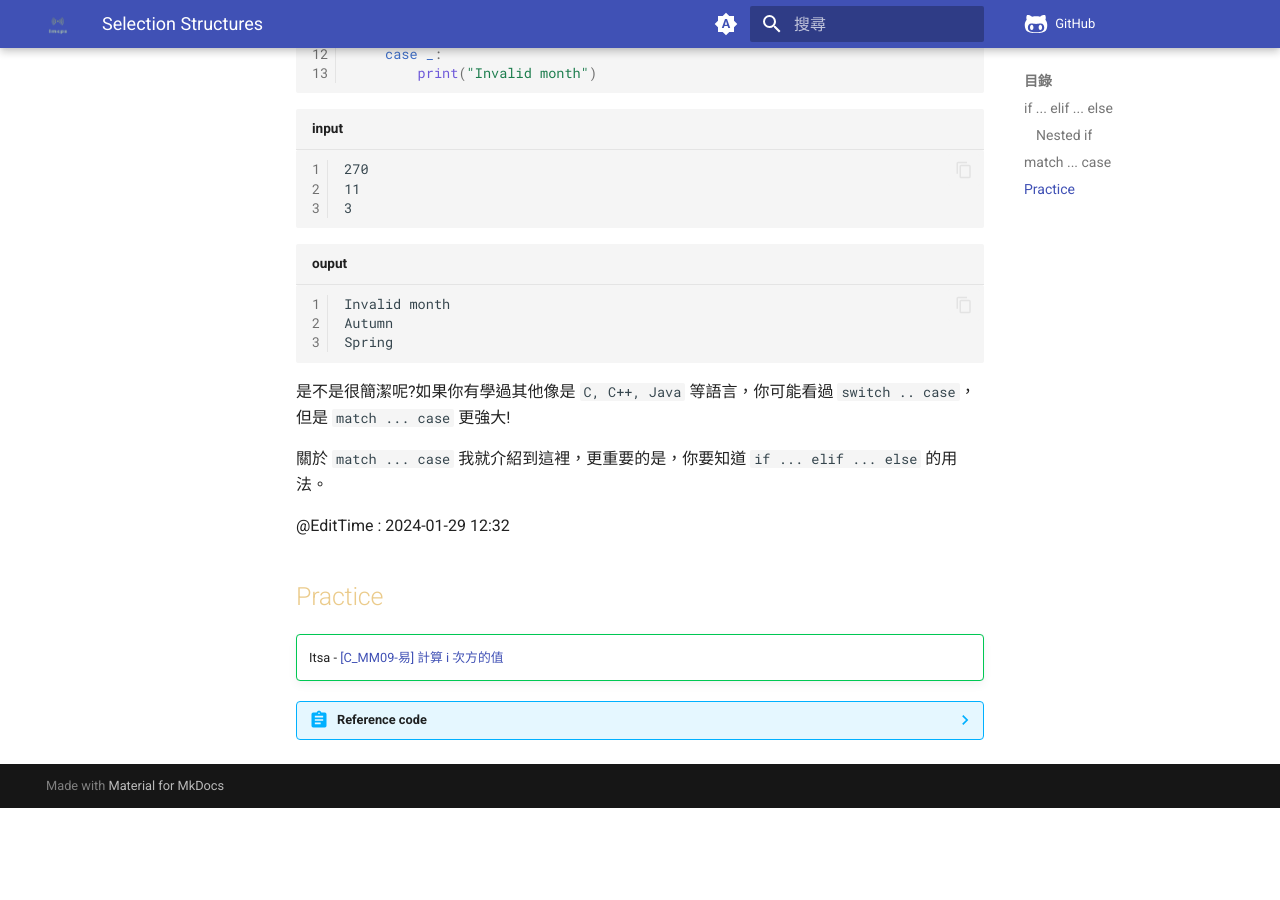
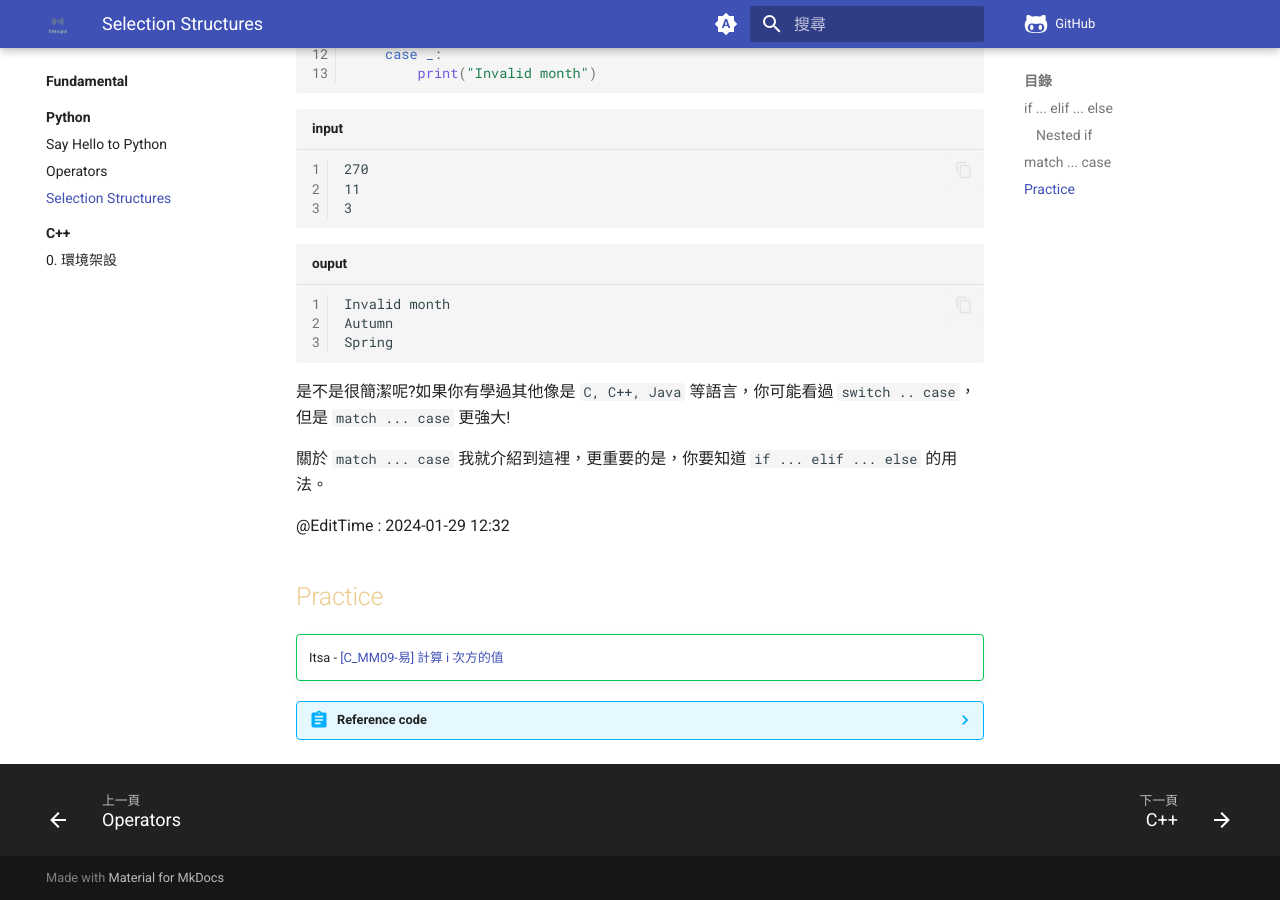
Before and after one commit to cheung4843/ZestAlgo, an MkDocs documentation site: the page built from docs/fundamental/python/selection_structures.md, in a window 1280 px wide and 900 px high, scrolled down 5614 px. Built offline with MkDocs 1.6.1 and Material for MkDocs 9.7.7, drawn with Linux system fonts in a browser that asks for light colours; comment, search, counter and statistics services are not loaded; before the commit the page ends 6422 px from its top, so only the background shows below that.

Commit message:
modified: mkdosc.yml

```diff
--- a/mkdocs.yml
+++ b/mkdocs.yml
@@ -9,6 +9,7 @@
       - fundamental/python/index.md
       - Say Hello to Python: fundamental/python/say_hello.md
       - Operators: fundamental/python/operators.md
+      - Selection Structures: fundamental/python/selection_structures.md
     - C++:
       - fundamental/cpp/index.md
       - 0. 環境架設: fundamental/cpp/create_env.md
```
